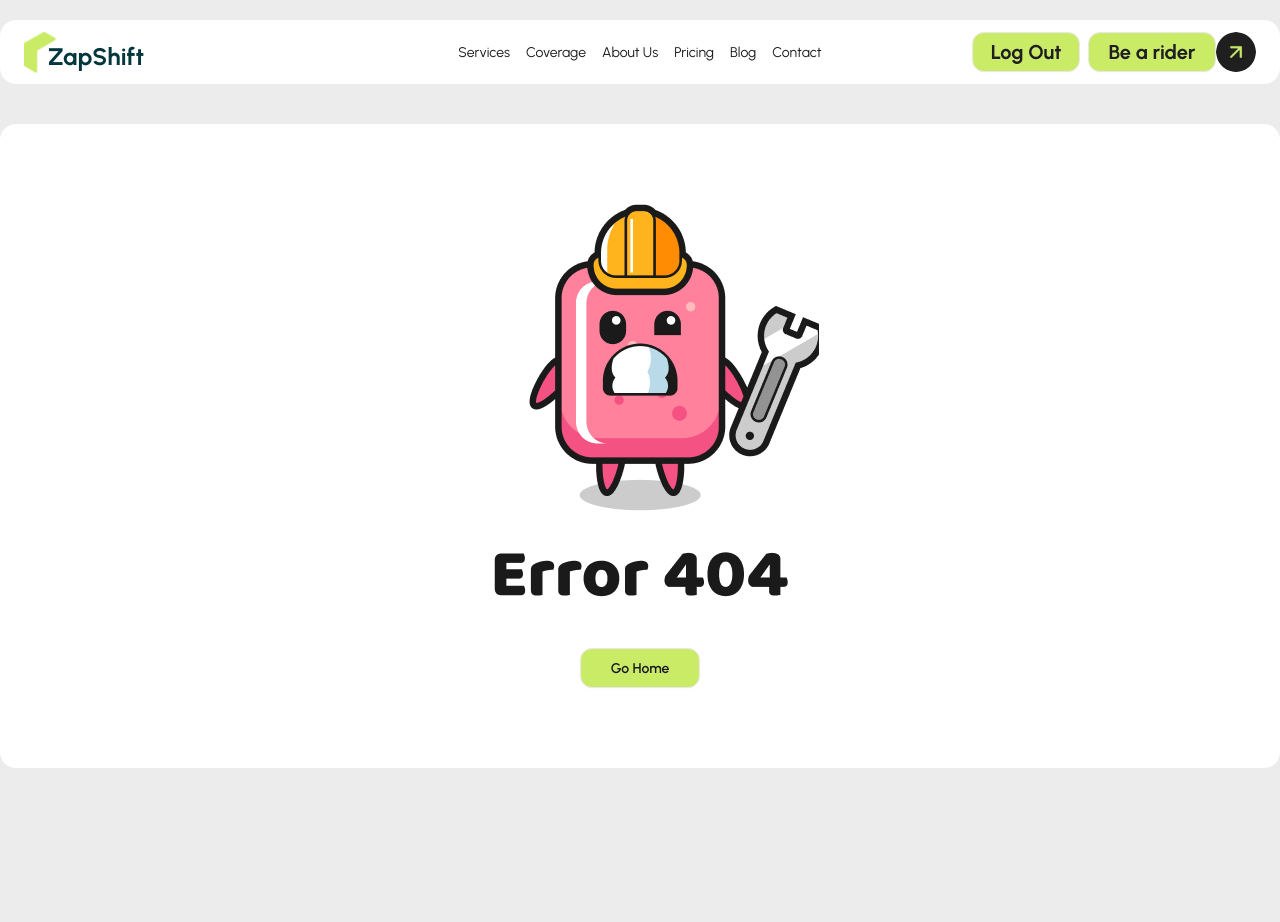
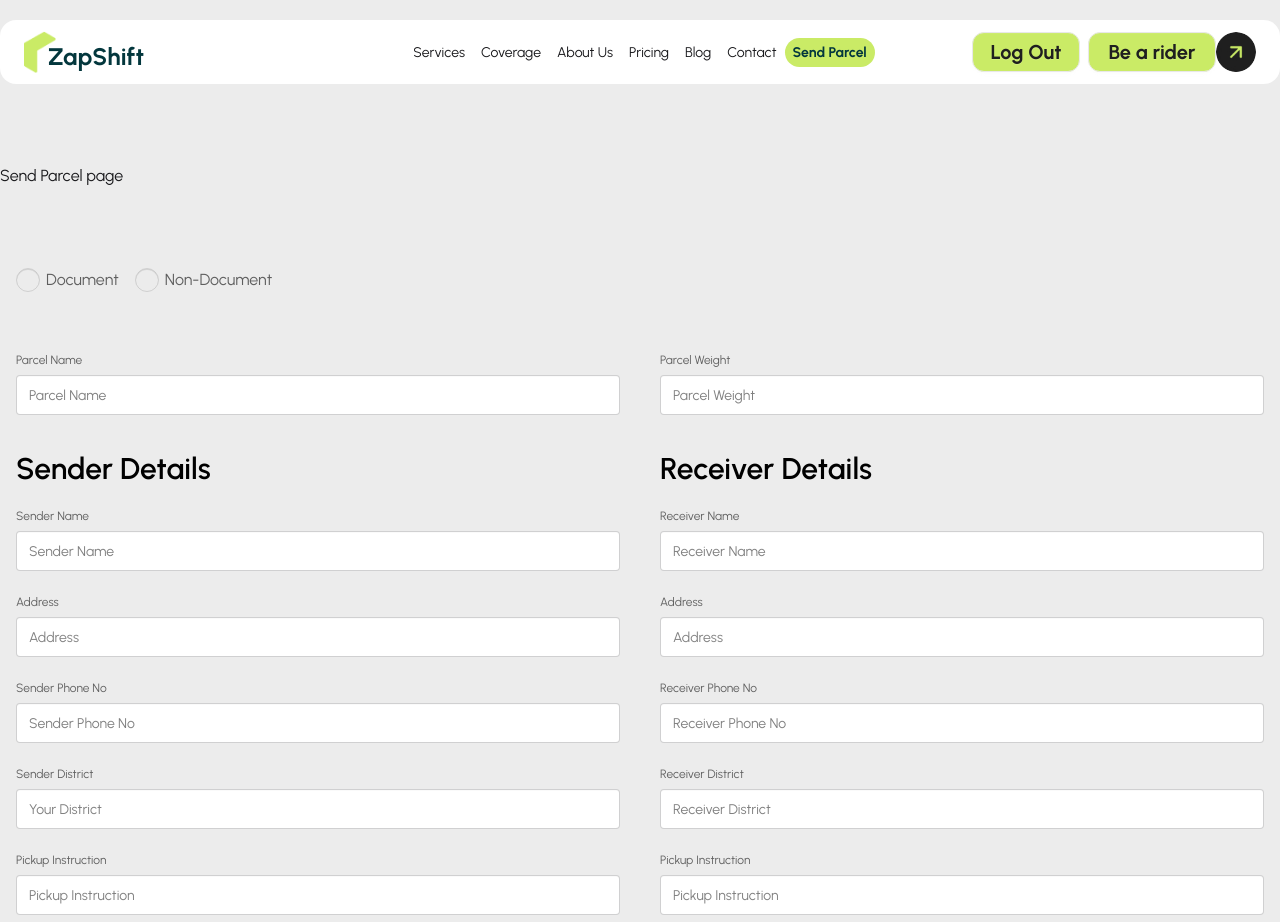
Before and after one commit to ashiqur0/zap-shift-client, a React (Vite) app: page /send_parcel in a window 1280 px wide. Shown: the top 922 px of the page. Built offline with nearby package versions, Linux system fonts and the light colour scheme; no server answers; sample sign-in values are in the browser's storage.

Commit message:
Send A Parcel Page Added

```diff
--- a/src/UI/Navbar.jsx
+++ b/src/UI/Navbar.jsx
@@ -15,6 +15,7 @@ const Navbar = () => {
         <li><NavLink className={'px-2 py-1 rounded-2xl bg-white'} to='/pricing'>Pricing</NavLink></li>
         <li><NavLink className={'px-2 py-1 rounded-2xl bg-white'} to='/blog'>Blog</NavLink></li>
         <li><NavLink className={'px-2 py-1 rounded-2xl bg-white'} to='/contact'>Contact</NavLink></li>
+        <li><NavLink className={'px-2 py-1 rounded-2xl bg-white'} to='/send_parcel'>Send Parcel</NavLink></li>
     </>
 
     const handleLogOut = () => {
--- /dev/null
+++ b/src/pages/Private/SendParcel/SendParcel.jsx
@@ -0,0 +1,164 @@
+import React from 'react';
+import { useForm } from "react-hook-form";
+
+const SendParcel = () => {
+
+    const { register, handleSubmit, formState: { errors } } = useForm();
+
+    const handleSendParcel = data => {
+        console.log(data);
+    }
+
+    return (
+        <div className='md:max-w-7xl md:mx-auto my-20'>
+            <h1>Send Parcel page</h1>
+            <form onSubmit={handleSubmit(handleSendParcel)} className='mt-12 p-4 text-black'>
+                {/* parcel type */}
+                <div>
+                    <label className="label mr-4">
+                        <input
+                            type="radio"
+                            {...register('parcelType')}
+                            value="document"
+                            className="radio"
+                        />
+                        Document
+                    </label>
+
+                    <label className="label mt-4">
+                        <input
+                            type="radio"
+                            {...register('parcelType')}
+                            value="non-document"
+                            className="radio"
+                        />
+                        Non-Document
+                    </label>
+                </div>
+
+
+                {/* parcel info: name, weight*/}
+                <div className='grid grid-cols-1 md:grid-cols-2 my-8 gap-10'>
+                    <fieldset className="fieldset">
+                        <label className="label mt-4">Parcel Name</label>
+                        <input
+                            type="text"
+                            {...register('parcelName')}
+                            className="input w-full"
+                            placeholder='Parcel Name'
+                        />
+                    </fieldset>
+
+                    <fieldset className="fieldset">
+                        <label className="label mt-4">Parcel Weight</label>
+                        <input
+                            type="number"
+                            {...register('parcelWeight')}
+                            className="input w-full"
+                            placeholder='Parcel Weight'
+                        />
+                    </fieldset>
+                </div>
+
+                {/* two column */}
+                <div className='grid grid-cols-1 md:grid-cols-2 my-8 gap-10'>
+                    {/* sender details */}
+                    <div>
+                        <h3 className='md:text-3xl text-2xl font-semibold'>Sender Details</h3>
+                        <fieldset className="fieldset">
+                            <label className="label mt-4">Sender Name</label>
+                            <input
+                                type="text"
+                                {...register('senderName')}
+                                className="input w-full"
+                                placeholder='Sender Name'
+                            />
+
+                            <label className="label mt-4">Address</label>
+                            <input
+                                type="text"
+                                {...register('senderAddress')}
+                                className="input w-full"
+                                placeholder='Address'
+                            />
+
+                            <label className="label mt-4">Sender Phone No</label>
+                            <input
+                                type="text"
+                                {...register('senderPhone')}
+                                className="input w-full"
+                                placeholder='Sender Phone No'
+                            />
+
+                            <label className="label mt-4">Sender District</label>
+                            <input
+                                type="text"
+                                {...register('senderDistrict')}
+                                className="input w-full"
+                                placeholder='Your District'
+                            />
+
+                            <label className="label mt-4">Pickup Instruction</label>
+                            <input
+                                type="text"
+                                {...register('pickup_instruction')}
+                                className="input w-full"
+                                placeholder='Pickup Instruction'
+                            />
+                        </fieldset>
+                    </div>
+
+                    {/* receiver details */}
+                    <div>
+                        <h3 className='md:text-3xl text-2xl font-semibold'>Receiver Details</h3>
+                        <fieldset className="fieldset">
+                            <label className="label mt-4">Receiver Name</label>
+                            <input
+                                type="text"
+                                {...register('receiverName')}
+                                className="input w-full"
+                                placeholder='Receiver Name'
+                            />
+
+                            <label className="label mt-4">Address</label>
+                            <input
+                                type="text"
+                                {...register('receiverAddress')}
+                                className="input w-full"
+                                placeholder='Address'
+                            />
+
+                            <label className="label mt-4">Receiver Phone No</label>
+                            <input
+                                type="text"
+                                {...register('receiverPhone')}
+                                className="input w-full"
+                                placeholder='Receiver Phone No'
+                            />
+
+                            <label className="label mt-4">Receiver District</label>
+                            <input
+                                type="text"
+                                {...register('receiverDistrict')}
+                                className="input w-full"
+                                placeholder='Receiver District'
+                            />
+
+                            <label className="label mt-4">Pickup Instruction</label>
+                            <input
+                                type="text"
+                                {...register('pickup_instruction')}
+                                className="input w-full"
+                                placeholder='Pickup Instruction'
+                            />
+                        </fieldset>
+                    </div>
+                </div>
+
+                <button type="submit" className='btn btn-primary text-black w-30'>Send Parcel</button>
+            </form >
+        </div >
+    );
+};
+
+export default SendParcel;
--- a/src/routes/router.jsx
+++ b/src/routes/router.jsx
@@ -13,6 +13,7 @@ import Login from "../pages/Auth/Login/Login";
 import Register from "../pages/Auth/Register/Register";
 import PrivateRoute from "./PrivateRoute";
 import Rider from "../pages/Private/Rider/Rider";
+import SendParcel from "../pages/Private/SendParcel/SendParcel";
 
 const router = createBrowserRouter([
     {
@@ -56,6 +57,12 @@ const router = createBrowserRouter([
                 </PrivateRoute>
             },
             {
+                path: '/send_parcel',
+                element: <PrivateRoute>
+                    <SendParcel />
+                </PrivateRoute>
+            },
+            {
                 path: '/*',
                 Component: PageNotFound
             }
```
